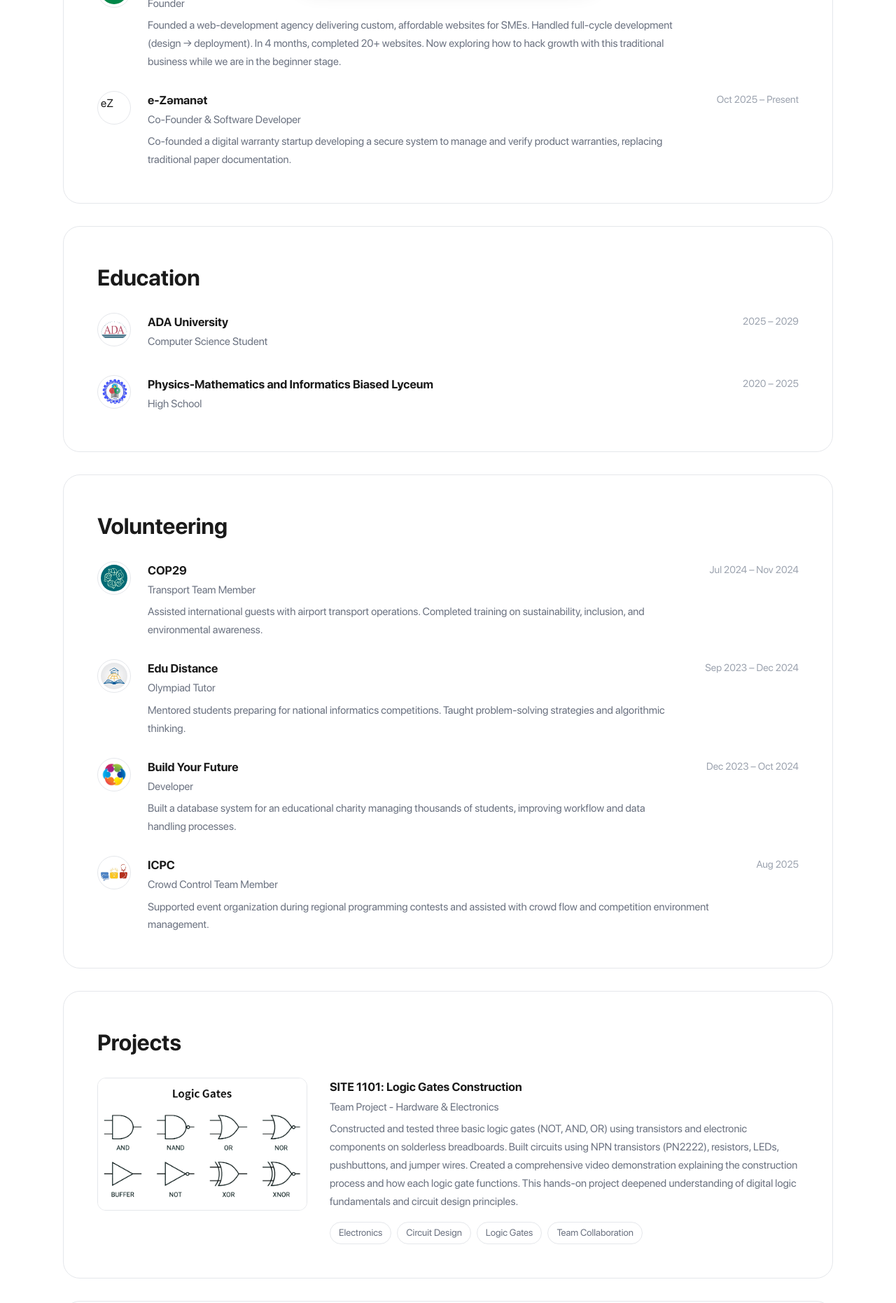
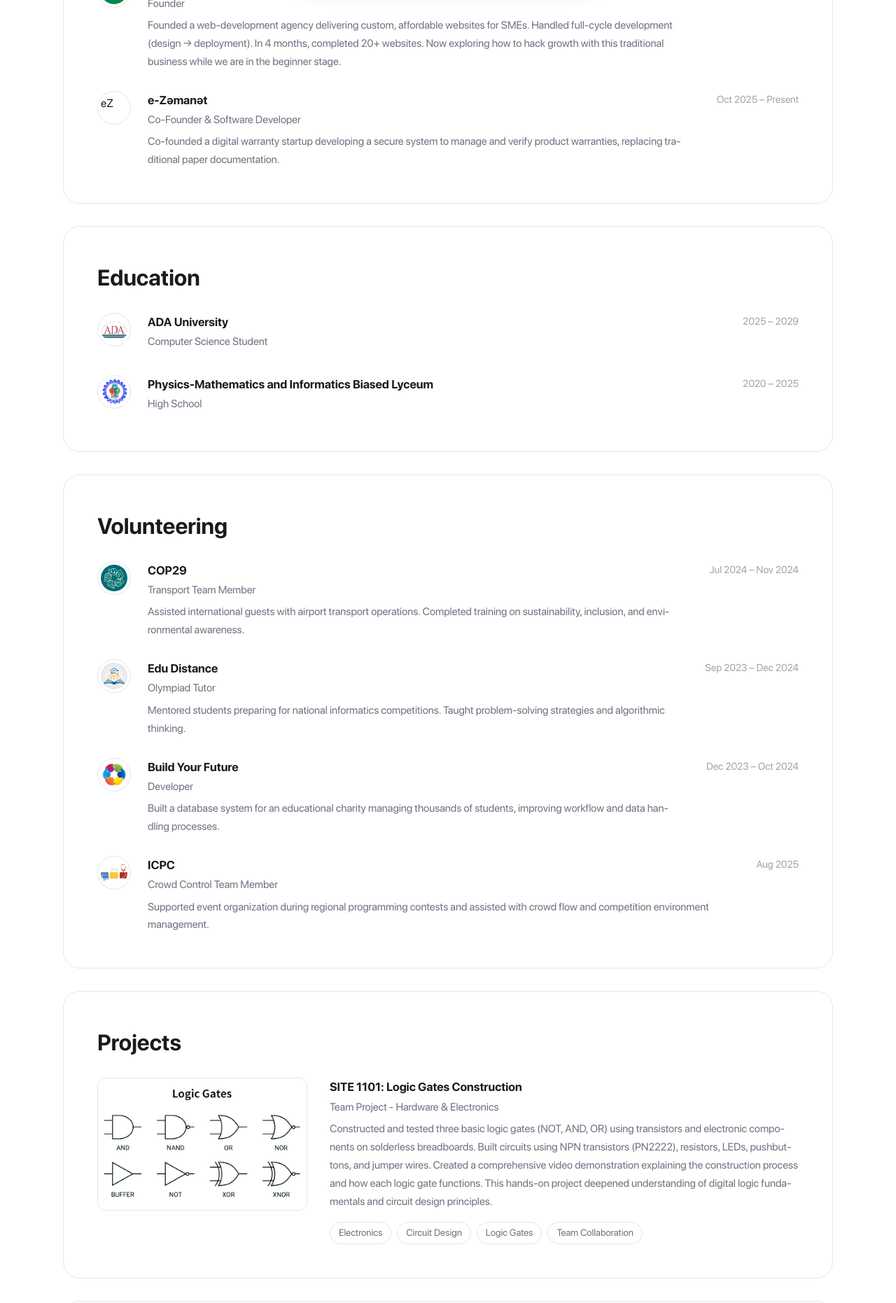
Before and after one commit to isslmsafarli/site1101, a Jekyll site: the page built from index.html, in a window 1280 px wide. Shown: the part 894-2756 px from the top of the page at 70% size. Built offline with Jekyll 4.4.1, drawn with Linux system fonts in a browser that asks for light colours.

Commit message:
edit work experience section

```diff
--- a/_sass/_hero.scss
+++ b/_sass/_hero.scss
@@ -90,6 +90,10 @@
   display: flex;
   align-items: flex-start;
   gap: 1.5rem;
+
+  @media (max-width: $mobile) {
+    flex-wrap: wrap;
+  }
 }
 
 .item-logo {
@@ -112,6 +116,7 @@
 
 .item-body {
   flex: 1;
+  min-width: 0; // Allows text to wrap properly
 }
 
 .item-title {
@@ -129,6 +134,10 @@
 .item-description {
   font-size: 0.95rem;
   color: var(--text-secondary);
+  line-height: 1.6;
+  max-width: 100%;
+  word-wrap: break-word;
+  hyphens: auto;
 }
 
 .item-meta {
@@ -136,10 +145,15 @@
   color: var(--text-muted);
   white-space: nowrap;
   margin-left: 1rem;
+  flex-shrink: 0;
+  text-align: right;
 
   @media (max-width: $mobile) {
     align-self: flex-start;
     margin-left: 0;
+    text-align: left;
+    width: 100%;
+    margin-top: 0.5rem;
   }
 }
 
```
